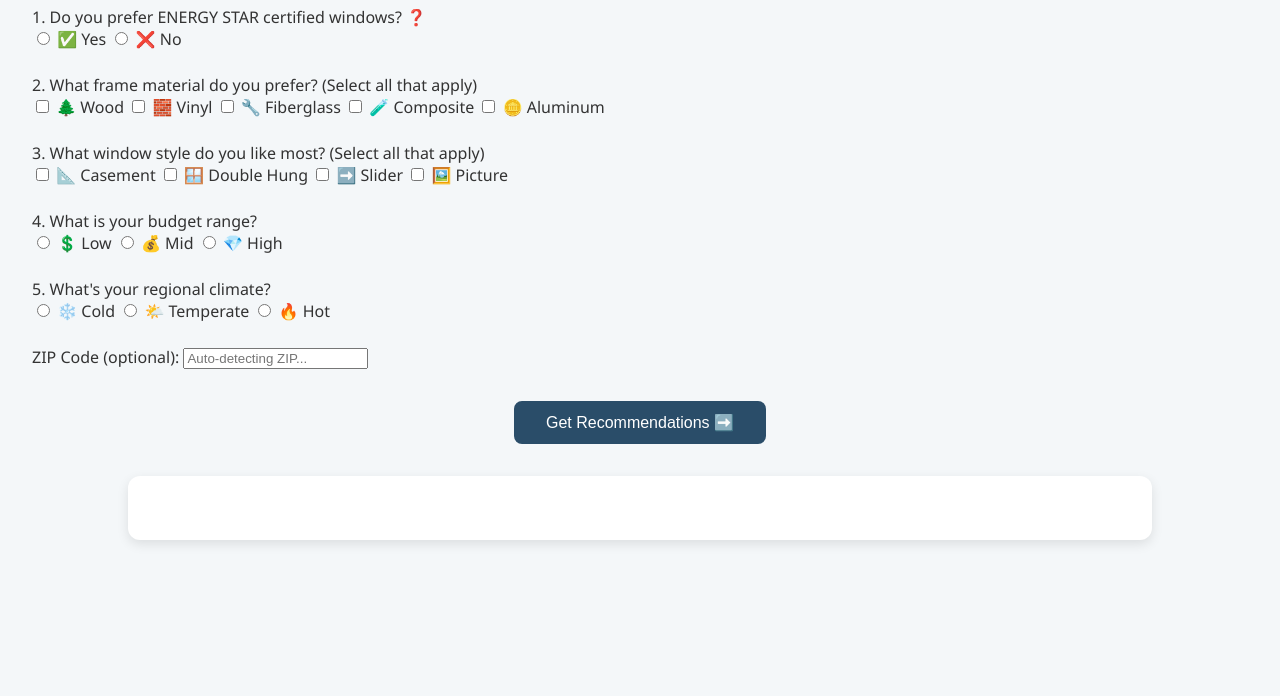
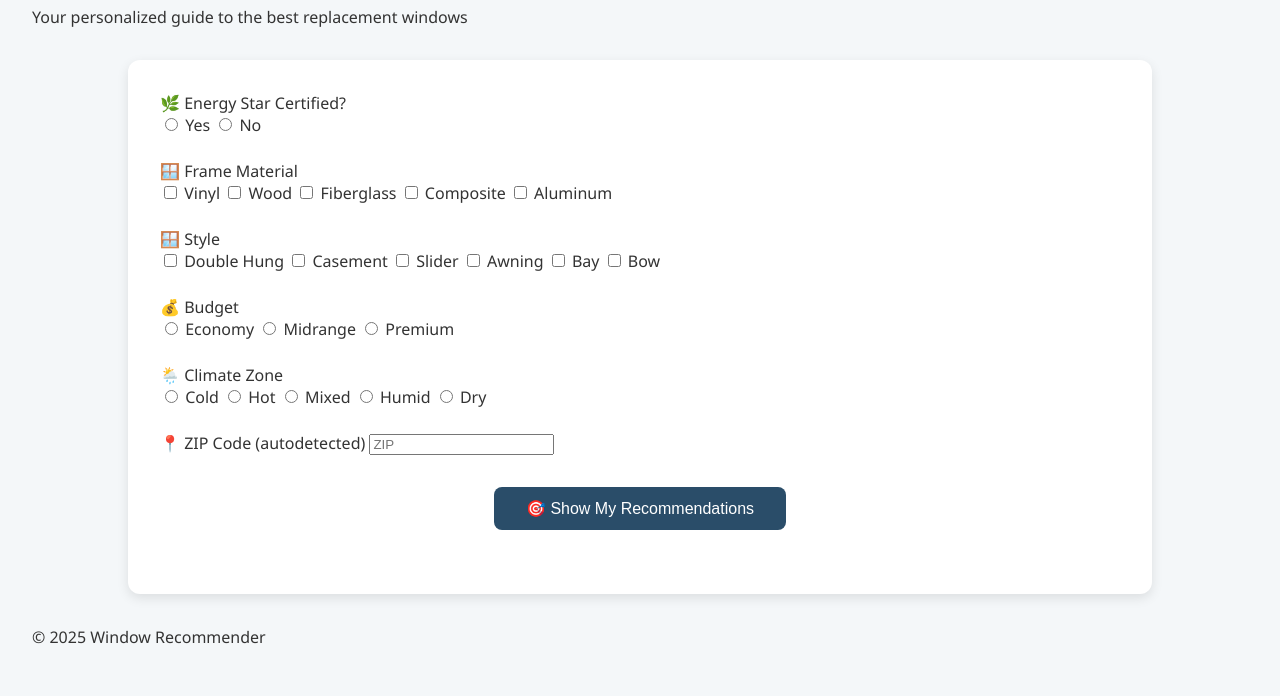
Before and after one commit to glbsh/windows-recommender, a plain HTML site: page index.html in a window 1280 px wide. Shown: the part 112-808 px from the top of the page. Drawn offline with Linux system fonts and the light colour scheme.

Commit message:
Update index.html

```diff
--- a/index.html
+++ b/index.html
@@ -4,104 +4,82 @@
   <meta charset="UTF-8" />
   <title>Window Recommender</title>
   <link rel="stylesheet" href="style.css" />
+  <script src="https://cdnjs.cloudflare.com/ajax/libs/html2pdf.js/0.10.1/html2pdf.bundle.min.js"></script>
 </head>
 <body>
-  <div class="container">
-    <h1>🪟 Window Replacement Recommender</h1>
+  <header>
+    <h1>🏠 Smart Window Recommender</h1>
+    <p>Your personalized guide to the best replacement windows</p>
+  </header>
 
+  <main id="app">
     <form id="questionnaire">
-
       <div class="question">
-        <label>1. Do you prefer ENERGY STAR certified windows? <span class="tooltip" title="ENERGY STAR certification ensures energy efficiency.">❓</span></label>
+        <label>🌿 Energy Star Certified?</label>
         <div class="options">
-          <input type="radio" id="q1-energyStar-yes" name="q1-energyStar" value="yes" />
-          <label for="q1-energyStar-yes">✅ Yes</label>
-
-          <input type="radio" id="q1-energyStar-no" name="q1-energyStar" value="no" />
-          <label for="q1-energyStar-no">❌ No</label>
+          <label><input type="radio" name="q1-energyStar" id="q1-energyStar-yes" value="yes" /> Yes</label>
+          <label><input type="radio" name="q1-energyStar" value="no" /> No</label>
         </div>
       </div>
 
       <div class="question">
-        <label>2. What frame material do you prefer? (Select all that apply)</label>
+        <label>🪟 Frame Material</label>
         <div class="options">
-          <input type="checkbox" id="q2-frame-wood" name="q2-frame" value="wood" />
-          <label for="q2-frame-wood">🌲 Wood</label>
-
-          <input type="checkbox" id="q2-frame-vinyl" name="q2-frame" value="vinyl" />
-          <label for="q2-frame-vinyl">🧱 Vinyl</label>
-
-          <input type="checkbox" id="q2-frame-fiberglass" name="q2-frame" value="fiberglass" />
-          <label for="q2-frame-fiberglass">🔧 Fiberglass</label>
-
-          <input type="checkbox" id="q2-frame-composite" name="q2-frame" value="composite" />
-          <label for="q2-frame-composite">🧪 Composite</label>
-
-          <input type="checkbox" id="q2-frame-aluminum" name="q2-frame" value="aluminum" />
-          <label for="q2-frame-aluminum">🪙 Aluminum</label>
+          <label><input type="checkbox" name="q2-frame" value="vinyl" /> Vinyl</label>
+          <label><input type="checkbox" name="q2-frame" value="wood" /> Wood</label>
+          <label><input type="checkbox" name="q2-frame" value="fiberglass" /> Fiberglass</label>
+          <label><input type="checkbox" name="q2-frame" value="composite" /> Composite</label>
+          <label><input type="checkbox" name="q2-frame" value="aluminum" /> Aluminum</label>
         </div>
       </div>
 
       <div class="question">
-        <label>3. What window style do you like most? (Select all that apply)</label>
+        <label>🪟 Style</label>
         <div class="options">
-          <input type="checkbox" id="q3-style-casement" name="q3-style" value="casement" />
-          <label for="q3-style-casement">📐 Casement</label>
-
-          <input type="checkbox" id="q3-style-double" name="q3-style" value="double hung" />
-          <label for="q3-style-double">🪟 Double Hung</label>
-
-          <input type="checkbox" id="q3-style-slider" name="q3-style" value="slider" />
-          <label for="q3-style-slider">➡️ Slider</label>
-
-          <input type="checkbox" id="q3-style-picture" name="q3-style" value="picture" />
-          <label for="q3-style-picture">🖼️ Picture</label>
+          <label><input type="checkbox" name="q3-style" value="double hung" /> Double Hung</label>
+          <label><input type="checkbox" name="q3-style" value="casement" /> Casement</label>
+          <label><input type="checkbox" name="q3-style" value="slider" /> Slider</label>
+          <label><input type="checkbox" name="q3-style" value="awning" /> Awning</label>
+          <label><input type="checkbox" name="q3-style" value="bay" /> Bay</label>
+          <label><input type="checkbox" name="q3-style" value="bow" /> Bow</label>
         </div>
       </div>
 
       <div class="question">
-        <label>4. What is your budget range?</label>
+        <label>💰 Budget</label>
         <div class="options">
-          <input type="radio" id="q4-budget-low" name="q4-budget" value="low" />
-          <label for="q4-budget-low">💲 Low</label>
-
-          <input type="radio" id="q4-budget-mid" name="q4-budget" value="mid" />
-          <label for="q4-budget-mid">💰 Mid</label>
-
-          <input type="radio" id="q4-budget-high" name="q4-budget" value="high" />
-          <label for="q4-budget-high">💎 High</label>
+          <label><input type="radio" name="q4-budget" value="economy" /> Economy</label>
+          <label><input type="radio" name="q4-budget" value="midrange" /> Midrange</label>
+          <label><input type="radio" name="q4-budget" value="premium" /> Premium</label>
         </div>
       </div>
 
       <div class="question">
-        <label>5. What's your regional climate?</label>
+        <label>🌦️ Climate Zone</label>
         <div class="options">
-          <input type="radio" id="q5-climate-cold" name="q5-climate" value="cold" />
-          <label for="q5-climate-cold">❄️ Cold</label>
-
-          <input type="radio" id="q5-climate-temperate" name="q5-climate" value="temperate" />
-          <label for="q5-climate-temperate">🌤️ Temperate</label>
-
-          <input type="radio" id="q5-climate-hot" name="q5-climate" value="hot" />
-          <label for="q5-climate-hot">🔥 Hot</label>
+          <label><input type="radio" name="q5-climate" value="cold" /> Cold</label>
+          <label><input type="radio" name="q5-climate" value="hot" /> Hot</label>
+          <label><input type="radio" name="q5-climate" value="mixed" /> Mixed</label>
+          <label><input type="radio" name="q5-climate" value="humid" /> Humid</label>
+          <label><input type="radio" name="q5-climate" value="dry" /> Dry</label>
         </div>
       </div>
 
       <div class="question">
-        <label>ZIP Code (optional):</label>
-        <input type="text" id="zip-code" placeholder="Auto-detecting ZIP..." />
+        <label for="zip-code">📍 ZIP Code (autodetected)</label>
+        <input type="text" id="zip-code" placeholder="ZIP" />
       </div>
 
-      <div class="submit">
-        <button id="submit-btn" type="button">Get Recommendations ➡️</button>
-        <div id="progress" style="display:none;">🔄 Matching your preferences...</div>
-      </div>
+      <button type="button" id="submit-btn">🎯 Show My Recommendations</button>
     </form>
 
-    <div id="app"></div>
-  </div>
+    <div id="progress" style="display: none;">🔍 Processing...</div>
+  </main>
+
+  <footer>
+    <p>© 2025 Window Recommender</p>
+  </footer>
 
   <script src="script.js"></script>
-  <script src="https://raw.githack.com/eKoopmans/html2pdf/master/dist/html2pdf.bundle.js"></script>
 </body>
 </html>
```
